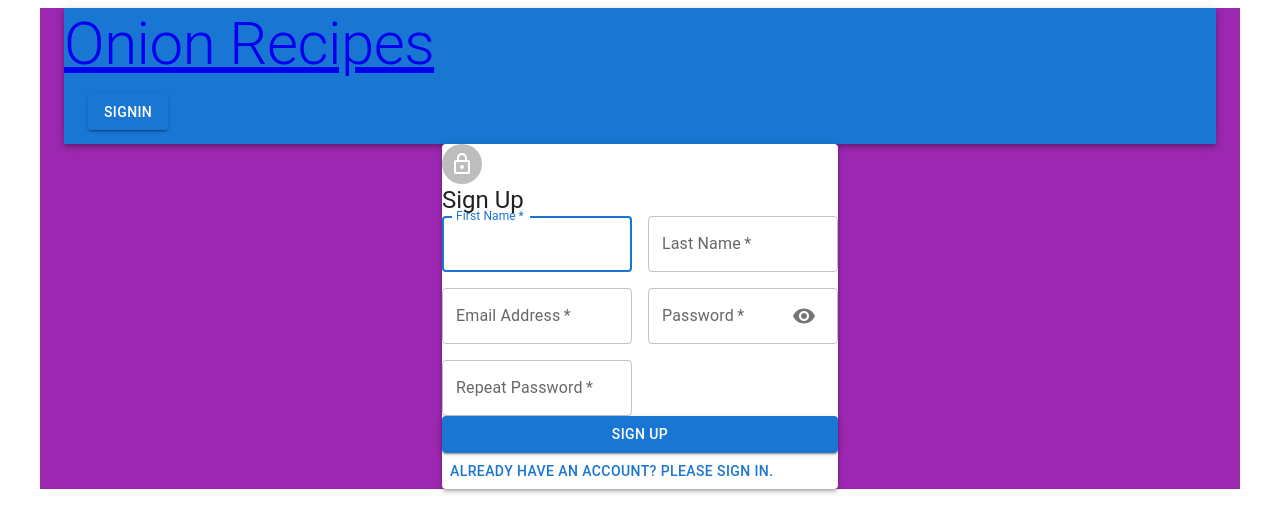
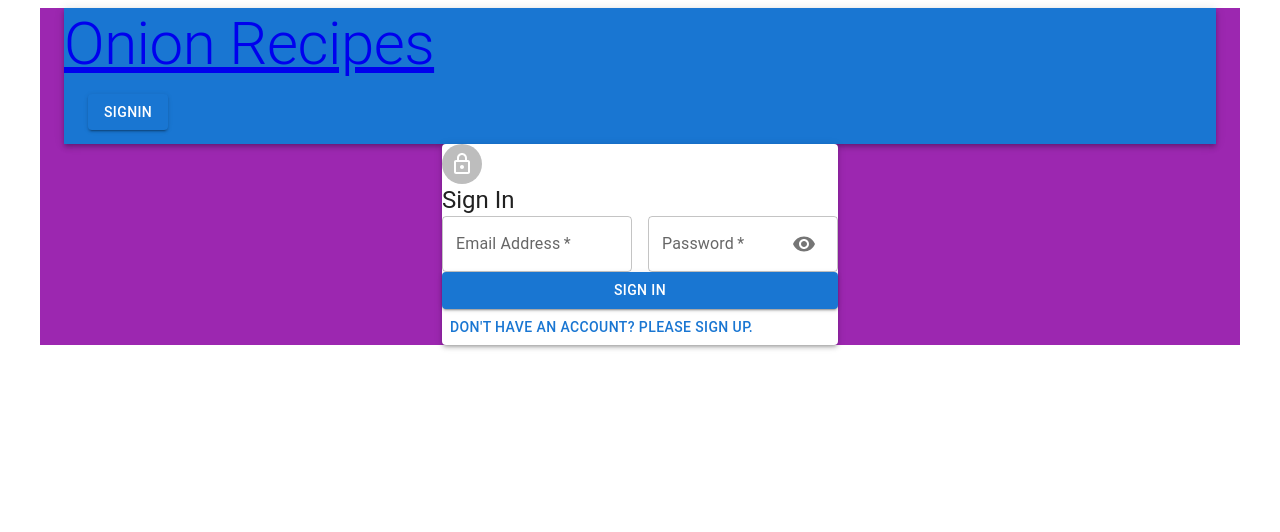
Before and after one commit to MANDYTSANG007/onion-man, a React (Create React App) app in the folder client/: page /auth in a window 1280 px wide. Shown: the top 532 px of the page. Built offline with nearby package versions, Linux system fonts and the light colour scheme.

Commit message:
add sign in and sign up switch mode feature

```diff
--- a/client/src/components/Auth/Auth.js
+++ b/client/src/components/Auth/Auth.js
@@ -6,7 +6,7 @@ import Input from './Input';
 
 const Auth = () => {
     const [showPassword, setShowPassword] = useState(false);
-    const isSignup = true;
+    const [isSignup, setIsSignup] = useState(false);
 
     const handleSubmit = () => {
 
@@ -21,7 +21,8 @@ const Auth = () => {
     };
 
     const switchMode = () => {
-
+        setIsSignup((prevIsSignup) => !prevIsSignup );
+        handleShowPassword(false);
     }
 
     return (
```
